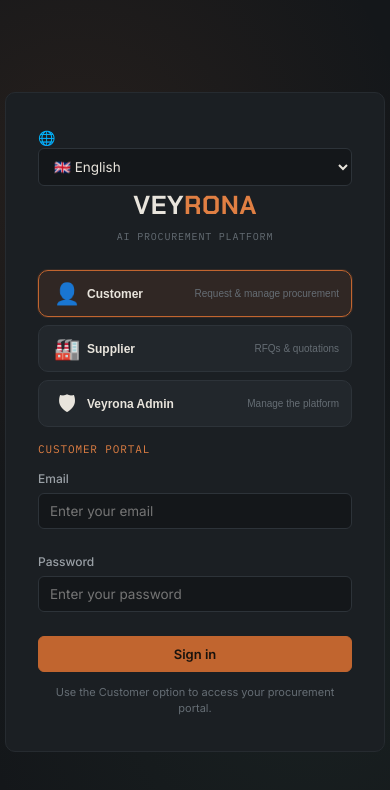
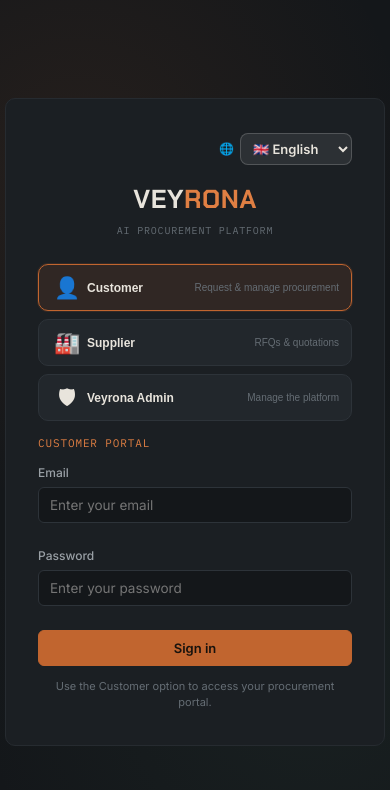
Before and after one commit to JohnMpande24/Veyrona, a website: page public/index.html in a window 390 px wide. Drawn offline with Linux system fonts and the light colour scheme.

Commit message:
Update style.css

```diff
--- a/public/css/style.css
+++ b/public/css/style.css
@@ -562,3 +562,52 @@ textarea { resize: vertical; min-height: 80px; }
     text-align: right;
   }
 }
+/* ============================================================
+   VEYRONA LANGUAGE SWITCHER
+   ============================================================ */
+
+.topbar-actions {
+  display: flex;
+  align-items: center;
+  gap: 12px;
+}
+
+.language-switcher {
+  display: flex;
+  align-items: center;
+  gap: 6px;
+}
+
+.language-switcher select {
+  border: 1px solid rgba(255,255,255,0.18);
+  border-radius: 8px;
+  padding: 7px 10px;
+  background: rgba(255,255,255,0.08);
+  color: inherit;
+  font-size: 13px;
+  font-weight: 600;
+  cursor: pointer;
+}
+
+.language-switcher option {
+  color: #111;
+  background: #fff;
+}
+
+.login-language {
+  display: flex;
+  justify-content: flex-end;
+  margin-bottom: 15px;
+}
+
+@media (max-width: 700px) {
+
+  .language-switcher select {
+    padding: 6px 8px;
+  }
+
+  .language-switcher span {
+    font-size: 12px;
+  }
+
+}
```
